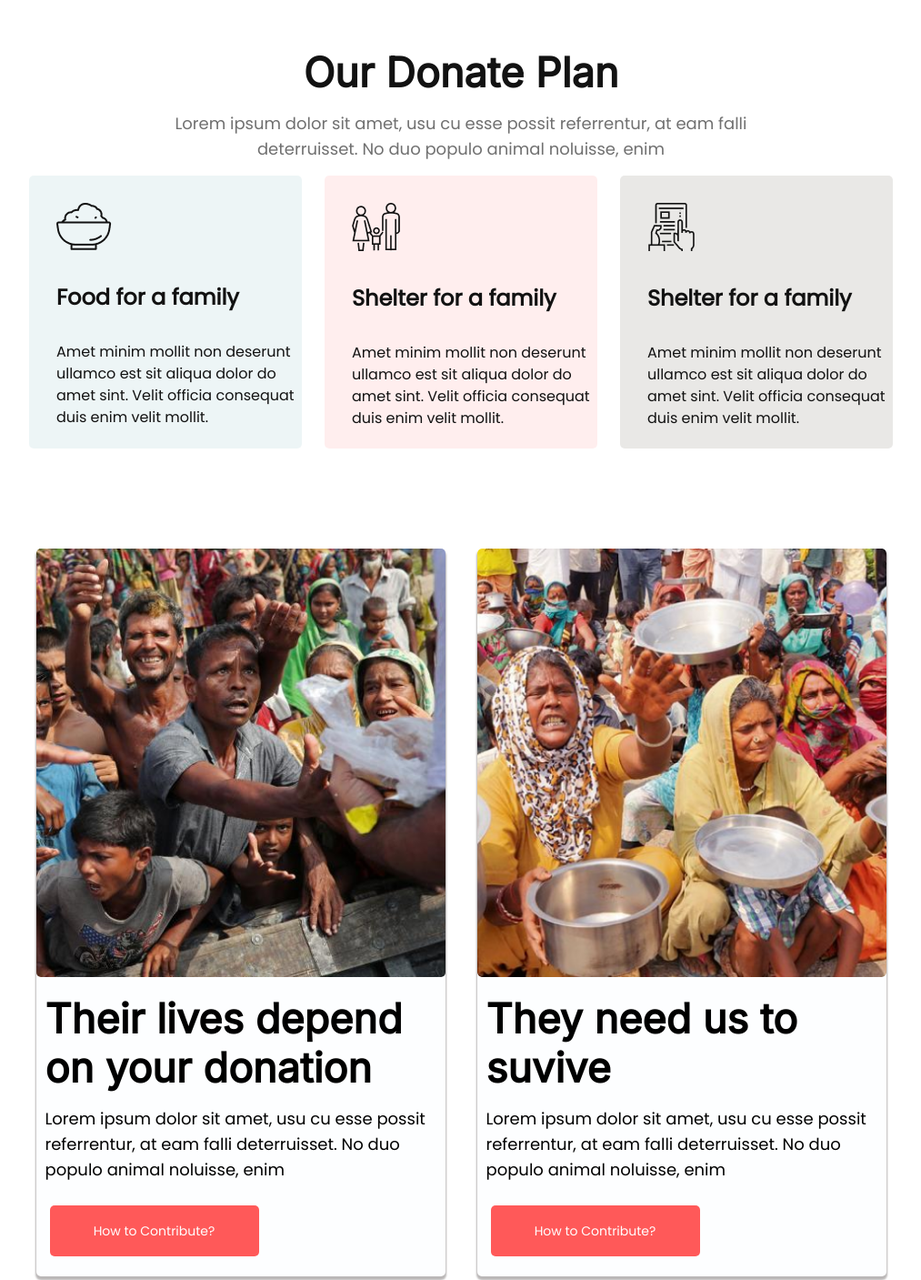
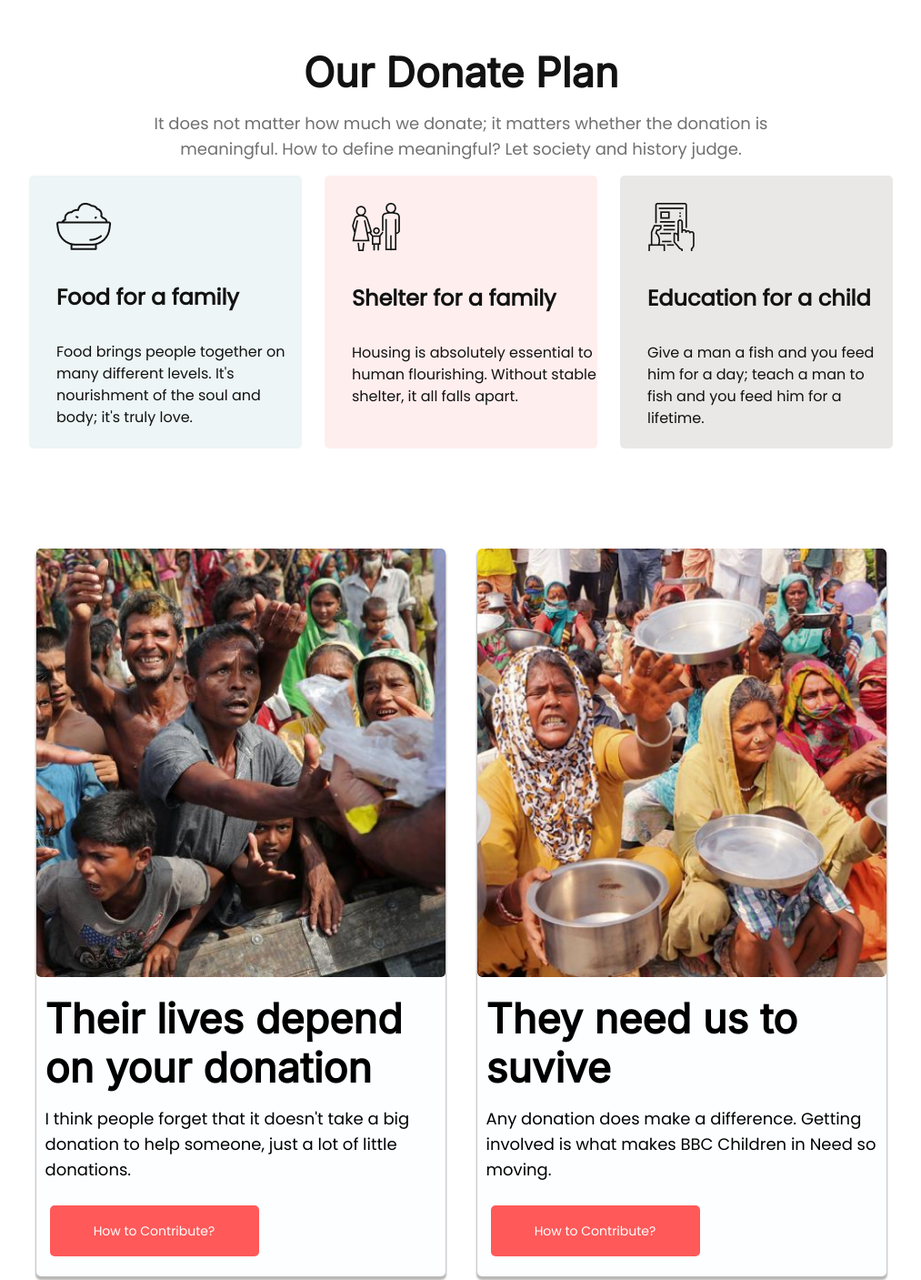
Before and after one commit to kmdshojib/Assignment-1, a plain HTML site: page index.html in a window 1280 px wide. Shown: the part 1220-2627 px from the top of the page at 91% size, without its empty margins (133-1146 px from the left). Drawn offline with Linux system fonts and the light colour scheme; a web font is replaced by a local one.

Commit message:
updated some typos and text

```diff
--- a/index.html
+++ b/index.html
@@ -18,7 +18,7 @@
                 <div class="banner-text">
                     <h1 class="banner-title">Let’s Help Those Who Are More In Need</h1>
 
-                    <p class="banner-text-small">Lorem ipsum dolor sit amet consectetur adipisicing elit. Placeat hic doloremque, mollitia dolores modi perferendis! </p>
+                    <p class="banner-text-small">I think people forget that it doesn't take a big donation to help someone, just a lot of little donations.</p>
 
                     <button type="button" class="banner-btn">Donate Now</button>
                 </div>
@@ -27,7 +27,7 @@
 <!-- Donation ammount section or section-2 -->
         <div class="donate-section">
             <h1 class="donate-title">Donate Today</h1>
-            <p class="donate-description banner-text-small">Lorem ipsum dolor sit amet, usu cu esse possit referrentur, at eam falli deterruisset. No duo populo animal noluisse, enim</p>
+            <p class="donate-description banner-text-small">Making a donation is the ultimate sign of solidarity. Actions speak louder than words.</p>
 
             <div class="ammount">
                 <ul class="ammount-list">
@@ -46,23 +46,23 @@
 
         <div class="donate-plan">
             <h1 class="donate-plan-title">Our Donate Plan</h1>
-            <p class="donate-plan-description">Lorem ipsum dolor sit amet, usu cu esse possit referrentur, at eam falli deterruisset. No duo populo animal noluisse, enim</p>
+            <p class="donate-plan-description">It does not matter how much we donate; it matters whether the donation is meaningful. How to define meaningful? Let society and history judge.</p>
 
             <div class="basic-needs">
                 <div class="food">
                     <img  src="./assets/food-item.png" alt="food" class="food-icon">
                     <h3 class="food-title">Food for a family</h3>
-                    <p class="food-description">Amet minim mollit non deserunt ullamco est sit aliqua dolor do amet sint. Velit officia consequat duis enim velit mollit.</p>
+                    <p class="food-description">Food brings people together on many different levels. It's nourishment of the soul and body; it's truly love.</p>
                 </div>
                 <div class="shelter">
                     <img  src="./assets/shelter.png" alt="shelter" class="shelter-icon">
                     <h3 class="shelter-title">Shelter for a family</h3>
-                    <p class="shelter-description">Amet minim mollit non deserunt ullamco est sit aliqua dolor do amet sint. Velit officia consequat duis enim velit mollit.</p>
+                    <p class="shelter-description">Housing is absolutely essential to human flourishing. Without stable shelter, it all falls apart.</p>
                 </div>
                 <div class="education">
                     <img  src="./assets/eduaction.png" alt="education" class="education-icon">
-                    <h3 class="education-title">Shelter for a family</h3>
-                    <p class="education-description">Amet minim mollit non deserunt ullamco est sit aliqua dolor do amet sint. Velit officia consequat duis enim velit mollit.</p>
+                    <h3 class="education-title">Education for a child</h3>
+                    <p class="education-description">Give a man a fish and you feed him for a day; teach a man to fish and you feed him for a lifetime.</p>
                 </div>
             </div>
         </div>
@@ -73,13 +73,13 @@
             <div class="card-donation">
                 <img src="./assets/gethelp.png" alt="card-donation" class="card-donation-image">
                 <h1 class="card-donation-title">Their lives depend on your donation</h1>
-                <p class="card-donation-description">Lorem ipsum dolor sit amet, usu cu esse possit referrentur, at eam falli deterruisset. No duo populo animal noluisse, enim</p>
+                <p class="card-donation-description">I think people forget that it doesn't take a big donation to help someone, just a lot of little donations.</p>
                 <button type="button" class="card-donation-button">How to Contribute?</button>
             </div>
             <div class="card-survive">
                 <img src="./assets/gethelp2.png" alt="card-donation" class="card-survive-image">
                 <h1 class="card-donation-title">They need us to suvive</h1>
-                <p class="card-donation-description">Lorem ipsum dolor sit amet, usu cu esse possit referrentur, at eam falli deterruisset. No duo populo animal noluisse, enim</p>
+                <p class="card-donation-description">Any donation does make a difference. Getting involved is what makes BBC Children in Need so moving.</p>
                 <button type="button" class="card-donation-button">How to Contribute?</button>
             </div>
         </div>
@@ -88,7 +88,7 @@
 
         <div class="get-updates">
             <h1 class="update-title">Get My Updates</h1>
-            <p class="update-description">Lorem ipsum dolor sit amet, usu cu esse possit referrentur, at eam falli deterruisset. No duo populo animal noluisse, enim</p>
+            <p class="update-description">If you want your checkbook to follow your heart, make a donation to those doing work you support.</p>
 
             <div class="email-subcription">
                 <form action="" class="form-element" >
```
